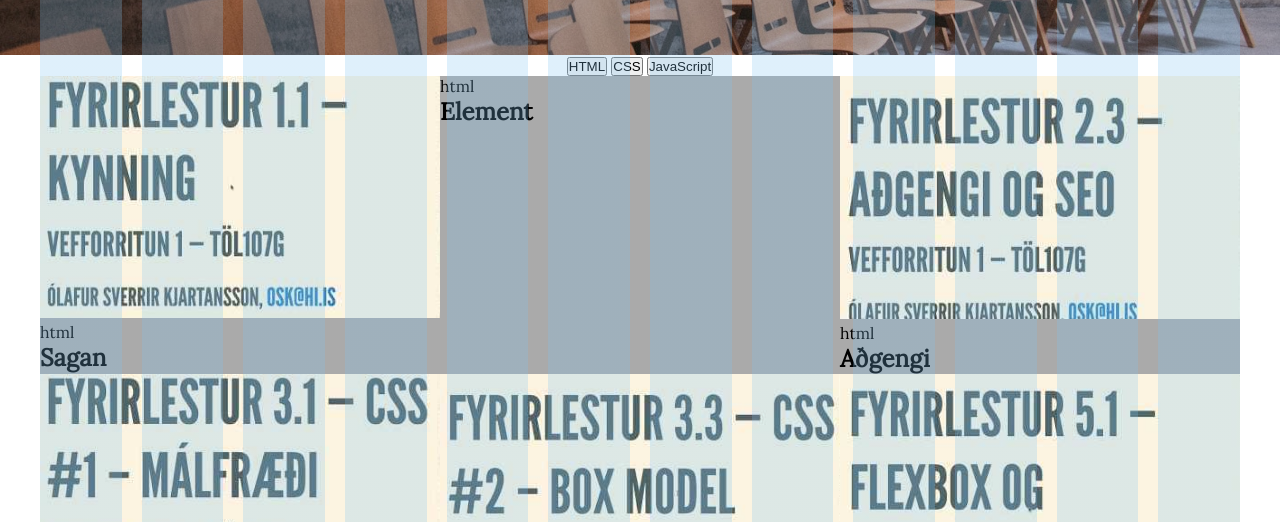
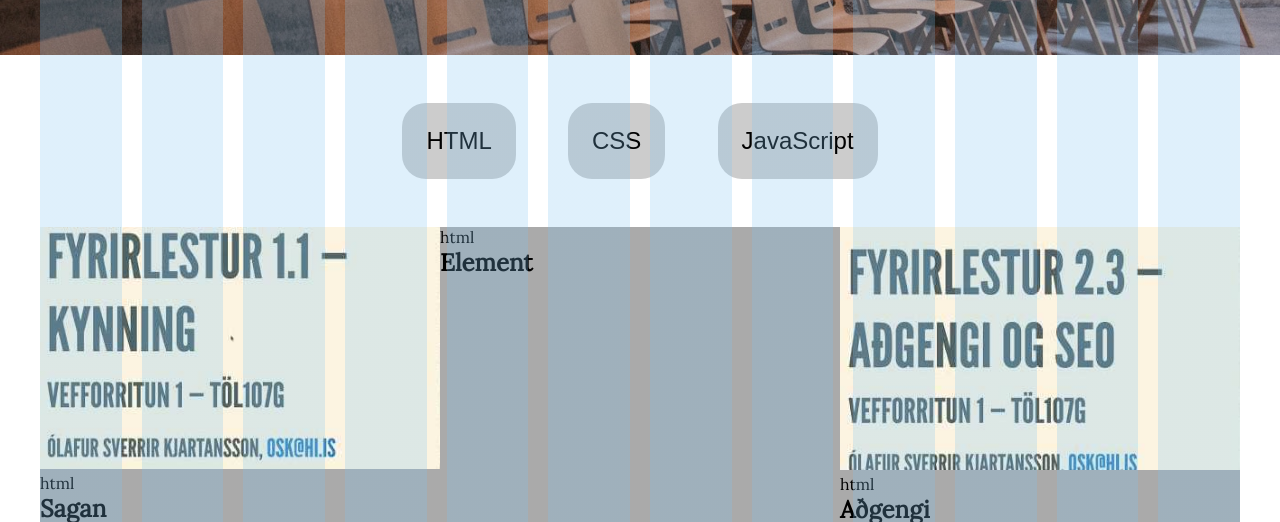
Before and after one commit to thth168/vef-hopverkefni-2, a website with bundled scripts: page index.html in a window 1280 px wide. Shown: the part 245-767 px from the top of the page. Built offline with nearby package versions, Linux system fonts and the light colour scheme.

Commit message:
búttón
we we

```diff
--- a/src/styles/buttons.scss
+++ b/src/styles/buttons.scss
@@ -3,8 +3,19 @@
 .sort {
     text-align: center;
 
-    .button {
-        background-color: $color-gray-dark;
-        width: 100px;
+    button {
+        background-color: $color-gray-light;
+        margin: 2em 1em;
+        padding: 1em;
+        border: none;
+        font-size: 1.5em;
+        size: 100px;
+        border-radius: 1em;
+
     }
+
+    .selected {
+        background-color: $color-green-light;
+    }
+
 }
```
